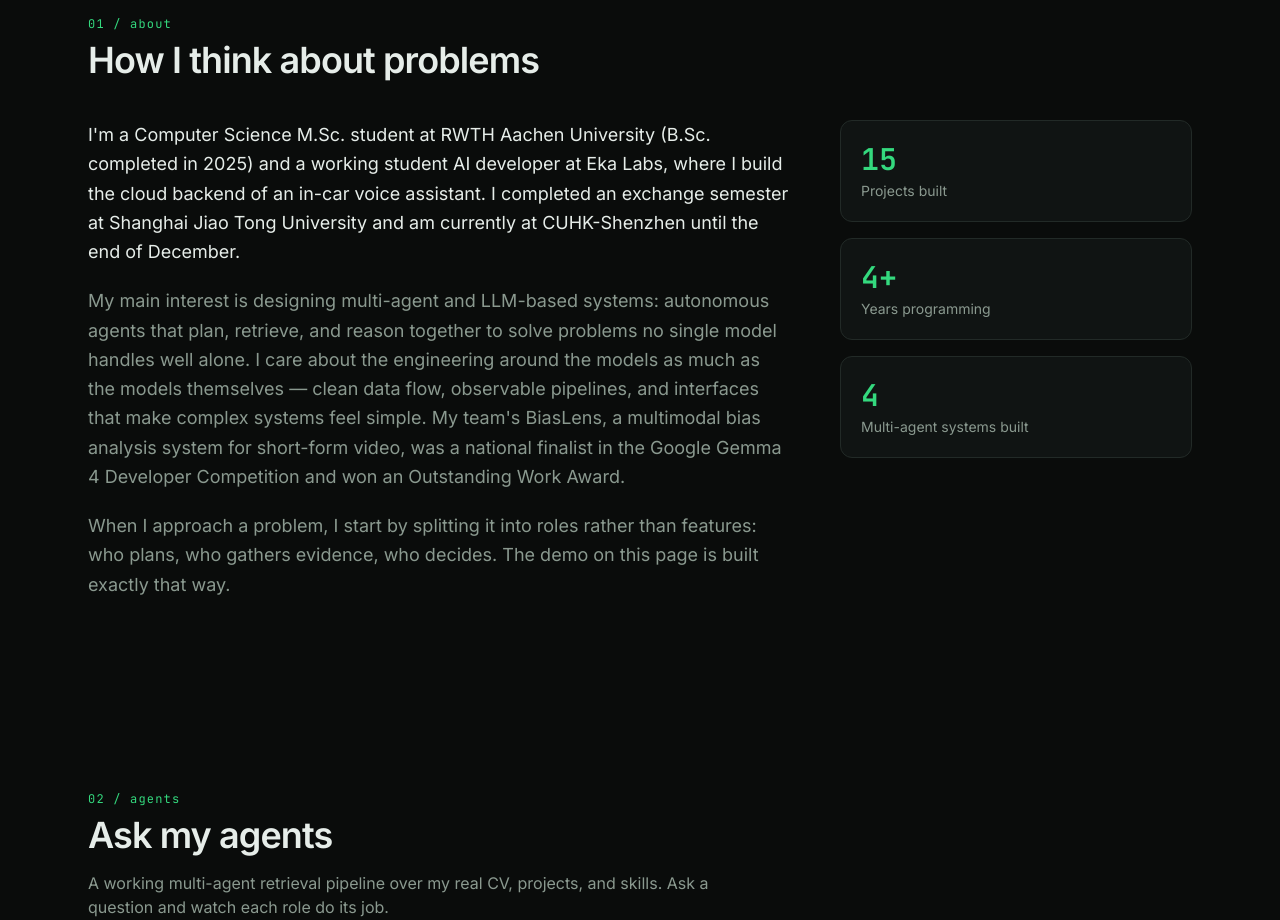
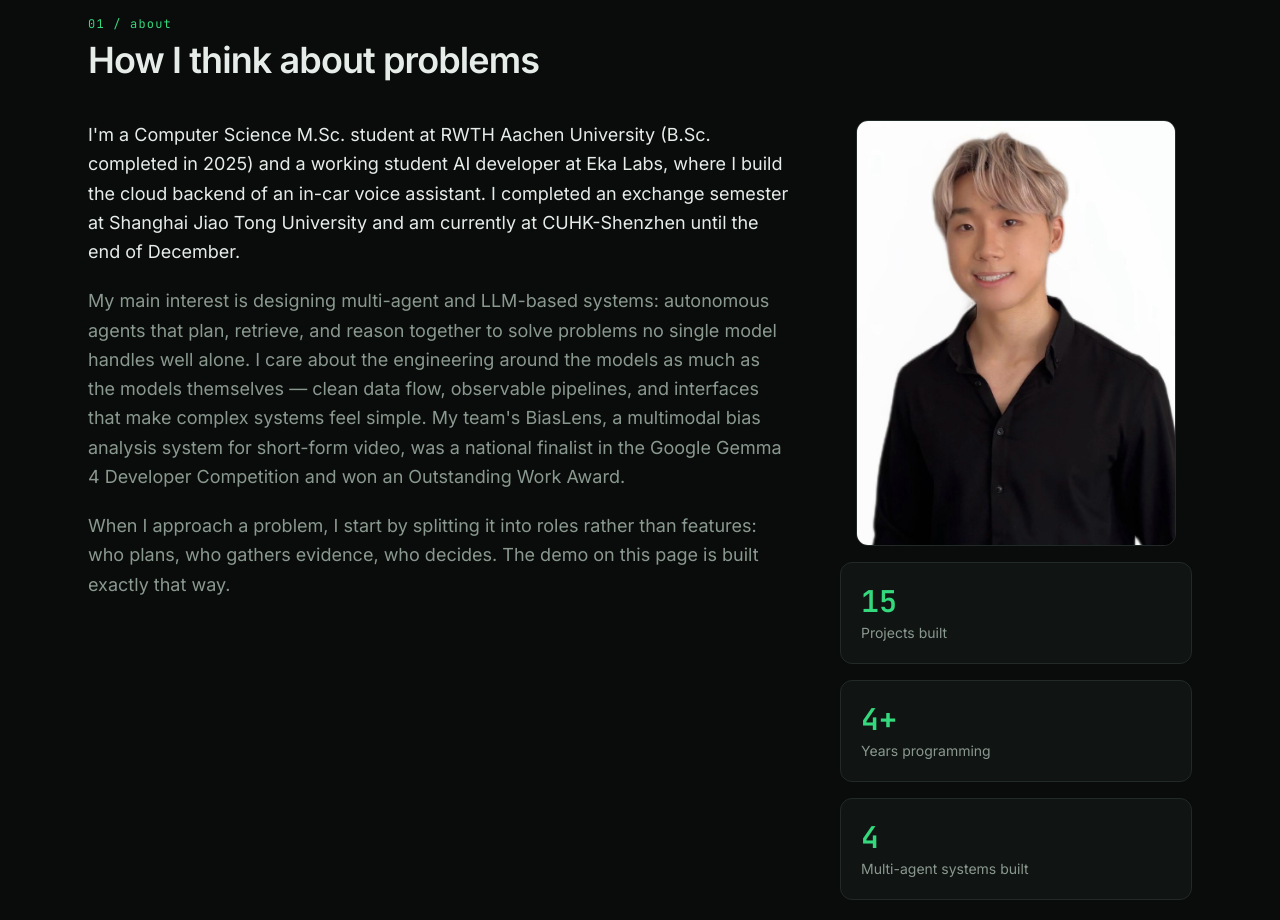
Before and after one commit to Valedicode/portfolio-website, a Next.js app in the folder frontend/: page / in a window 1280 px wide. Shown: the part 880-1800 px from the top of the page. Built offline with nearby package versions, Linux system fonts and the light colour scheme; no server answers.

Commit message:
(feat): add a portrait to the about section

```diff
--- a/frontend/components/About.tsx
+++ b/frontend/components/About.tsx
@@ -3,6 +3,7 @@
 /**
  * Short narrative bio plus a few real stat callouts, sourced from data/cv.json.
  */
+import Image from "next/image";
 import { motion, useReducedMotion } from "framer-motion";
 import { CV, STATS } from "@/lib/knowledge";
 import SectionHeading from "./SectionHeading";
@@ -30,6 +31,23 @@ export default function About() {
         </motion.div>
 
         <div className="grid content-start gap-4 sm:grid-cols-3 lg:grid-cols-1">
+          <motion.div
+            initial={prefersReducedMotion ? false : { opacity: 0, y: 16 }}
+            whileInView={{ opacity: 1, y: 0 }}
+            viewport={{ once: true, margin: "-60px" }}
+            transition={{ duration: 0.25 }}
+            className="mx-auto w-full max-w-xs overflow-hidden rounded-xl border border-line bg-white sm:col-span-3 lg:col-span-1"
+          >
+            <Image
+              src="/ID_uni.jpeg"
+              alt={`Portrait of ${CV.name}`}
+              width={744}
+              height={993}
+              sizes="(min-width: 1024px) 320px, 80vw"
+              className="h-auto w-full"
+              priority={false}
+            />
+          </motion.div>
           {STATS.map((stat, i) => (
             <motion.div
               key={stat.label}
```
Also changed, not shown: frontend/public/ID_uni.jpeg (added).
